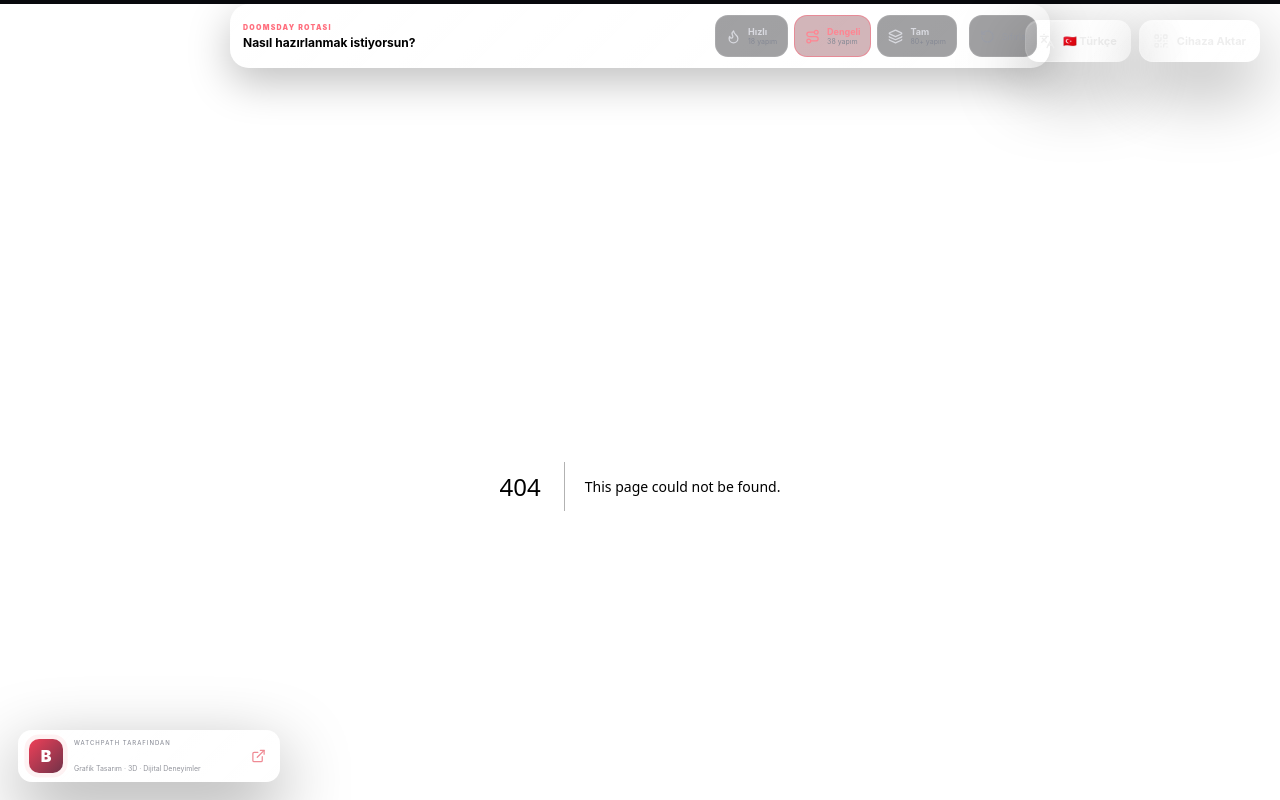
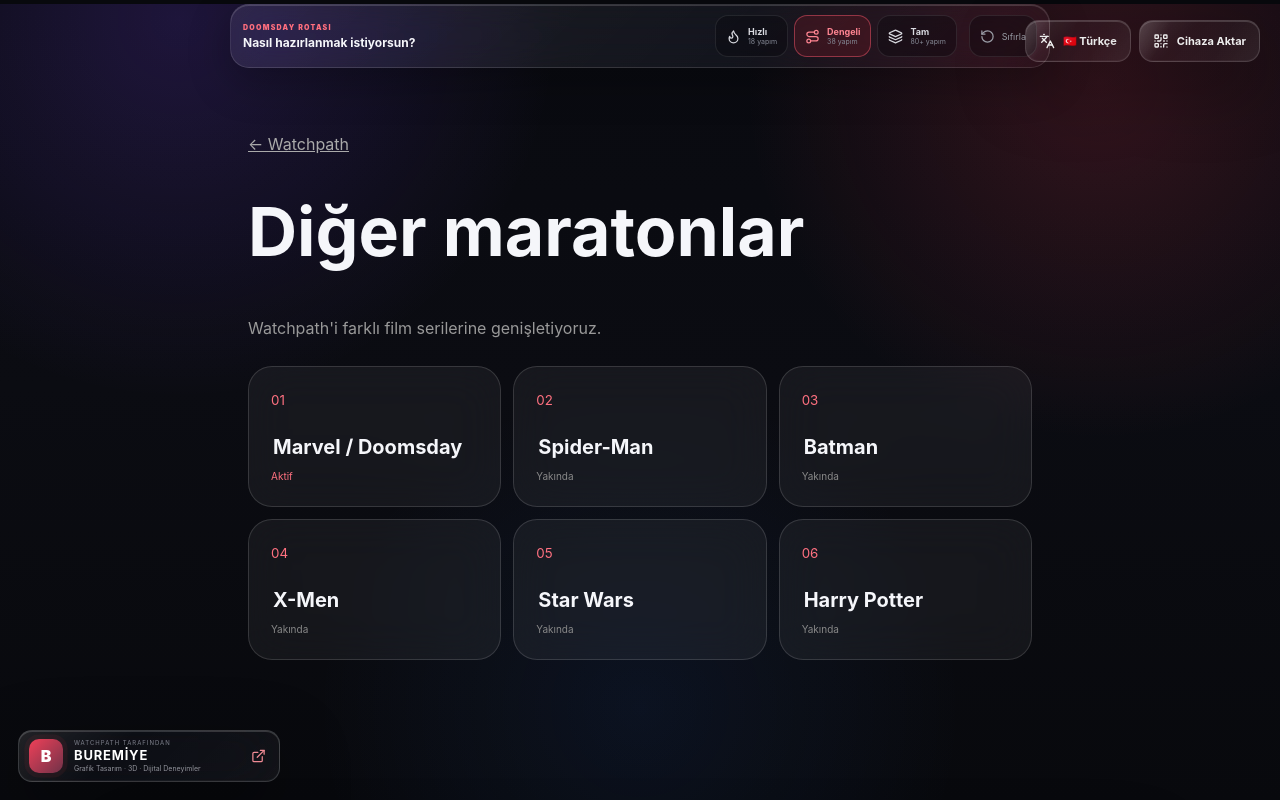
Before and after one commit to buremiyen/Watchpath, a Next.js app: page /marathons in a window 1280 px wide. Before the commit this address had no page. Shown: the top 800 px of the page. Built offline with nearby package versions, Linux system fonts and the light colour scheme.

Commit message:
feat: add other marathon page

```diff
--- /dev/null
+++ b/app/marathons/page.tsx
@@ -0,0 +1,2 @@
+const marathons=[['Marvel / Doomsday','Aktif'],['Spider-Man','Yakında'],['Batman','Yakında'],['X-Men','Yakında'],['Star Wars','Yakında'],['Harry Potter','Yakında']]
+export default function Marathons(){return <main style={{maxWidth:920,margin:'0 auto',padding:'48px 18px 120px'}}><a href="/" style={{color:'#aaa'}}>← Watchpath</a><h1 style={{fontSize:'clamp(42px,7vw,68px)',marginTop:36}}>Diğer maratonlar</h1><p style={{color:'#999'}}>Watchpath'i farklı film serilerine genişletiyoruz.</p><section style={{display:'grid',gridTemplateColumns:'repeat(auto-fit,minmax(220px,1fr))',gap:12,marginTop:28}}>{marathons.map((m,i)=><article key={m[0]} style={{padding:22,border:'1px solid rgba(255,255,255,.14)',borderRadius:24,background:'rgba(255,255,255,.05)',backdropFilter:'blur(22px)'}}><small style={{color:'#ff7180'}}>{String(i+1).padStart(2,'0')}</small><h2>{m[0]}</h2><span style={{fontSize:10,color:i===0?'#ff7180':'#888'}}>{m[1]}</span></article>)}</section></main>}
```
